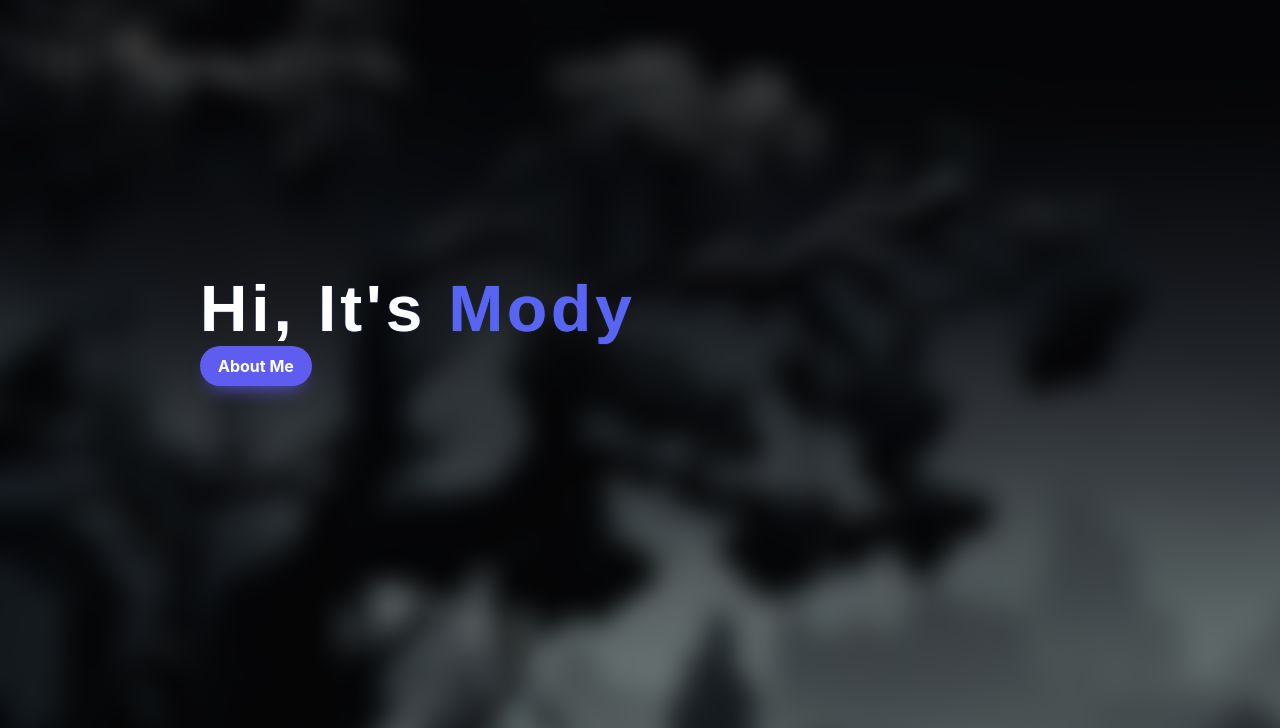
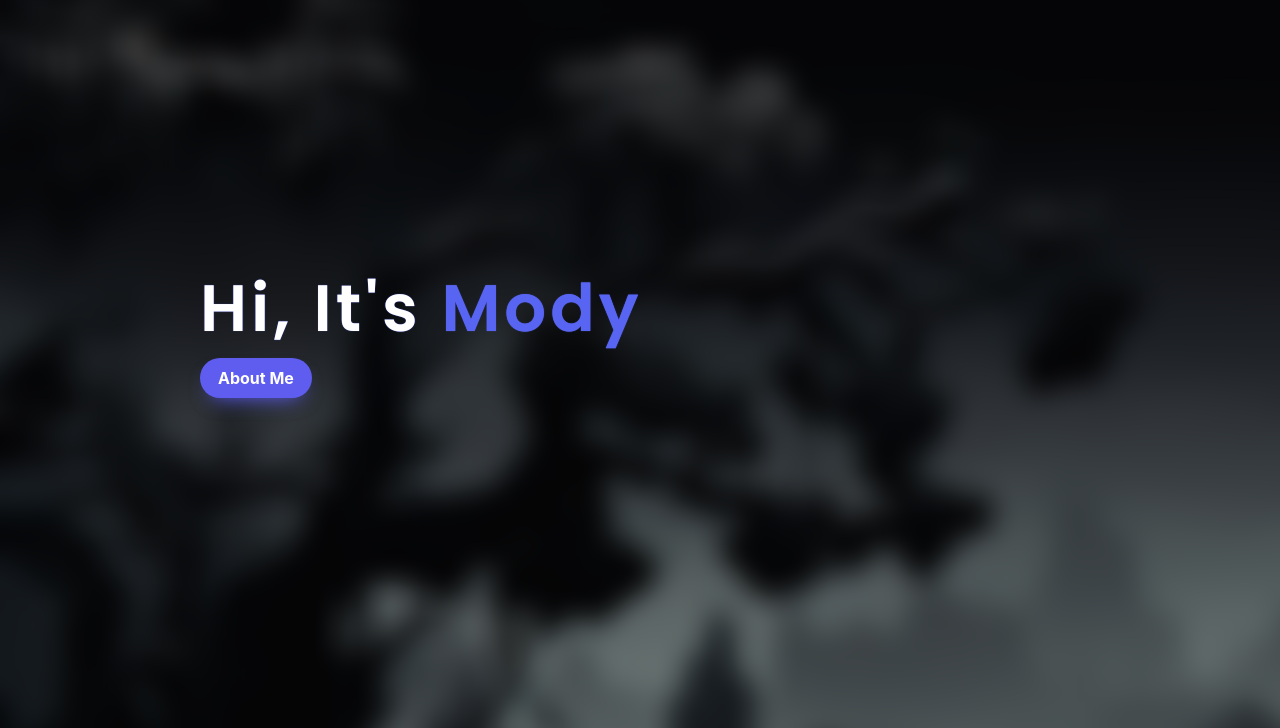
Before and after one commit to ModyDev18/Website, a plain HTML site: page index.html in a window 1280 px wide. Shown: the part 72-800 px from the top of the page. Drawn offline with Linux system fonts and the light colour scheme.

Commit message:
Update style.css

```diff
--- a/style.css
+++ b/style.css
@@ -1,4 +1,5 @@
-@import url('https://fonts.googleapis.com/css2?family=Bebas+Neue&display=swap');
+@import url('https://fonts.googleapis.com/css2?family=Poppins:wght@100;200;300;400;500;600&display=swap');
+
 
 
 :root{
@@ -8,11 +9,13 @@
 }
 
 *{
-    font-family: 'Ginto', sans-serif;
-    margin: 0;
+   margin: 0;
     padding: 0;
     box-sizing: border-box;
-    scroll-behavior: smooth;
+    text-decoration: none;
+    border: none;
+    outline: none;
+    font-family: 'Poppins', sans-serif;
 }
 
 
@@ -76,8 +79,7 @@ section {
     font-weight: 300;
     text-shadow: 0px 0px 1px var(--main-decor-color);
   letter-spacing: 4px;
-   font: 'Ginto.oft';
-   font: url(Ginto.oft)
+
     padding-right: 30px;
 }
 
@@ -91,8 +93,7 @@ section {
     display: flex;
     align-items: start;
     padding-right: 30px;
-    font: 'Ginto.oft';
-    font: url(Ginto.oft)
+
 
 }
 
@@ -106,8 +107,7 @@ section {
     text-shadow: 0px 0px 10px var(--main-m-color);
     display: flex;
     align-items: center;
-    font: 'Ginto.oft';
-   font: url(Ginto.oft)
+
     padding-right: 30px;
 }
 
```
